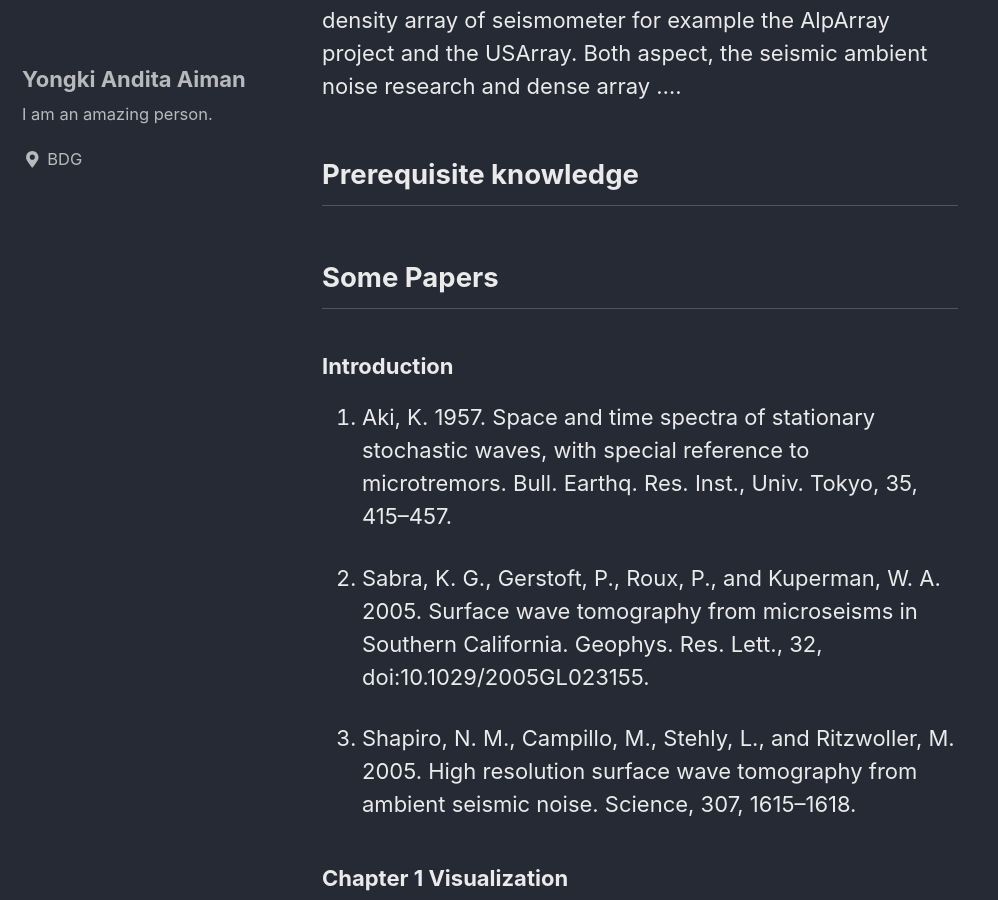
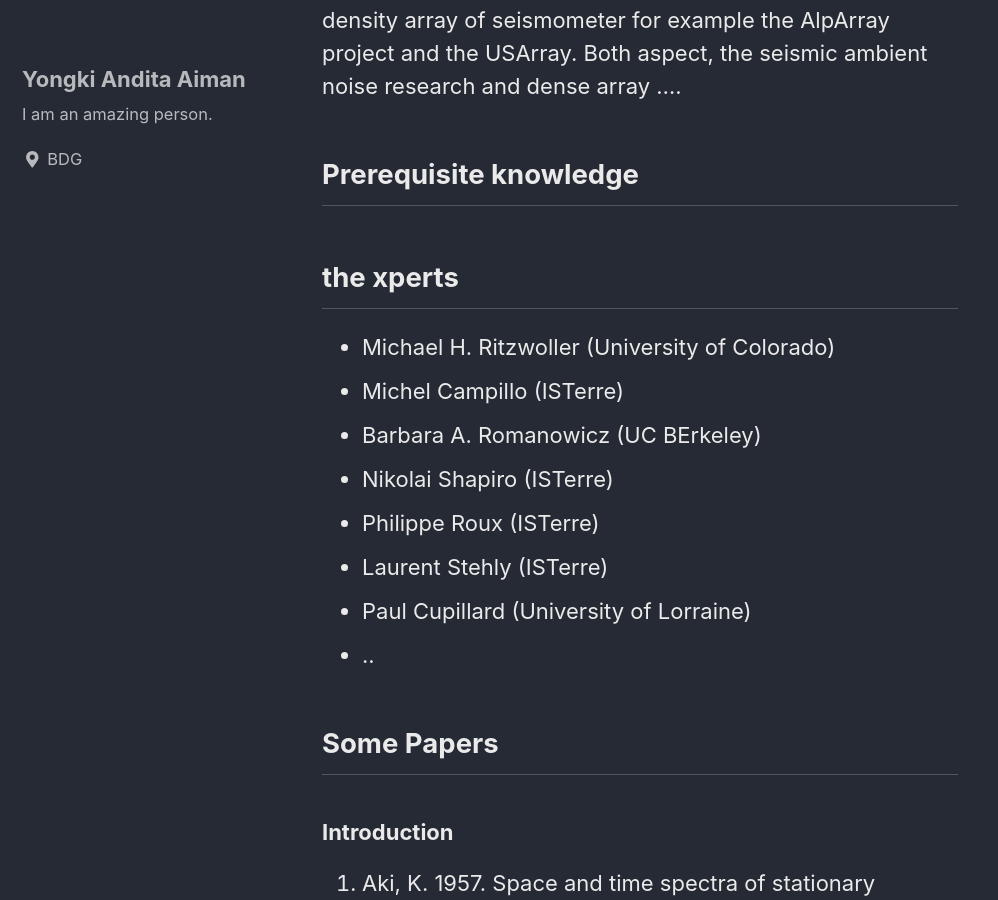
Before and after one commit to aimanyongki/blog, a Jekyll site: the page built from _posts/2020-04-07-Introduction-to-Ambient-Seismic-Noise.md, in a window 1280 px wide and 900 px high, scrolled down 413 px. Shown: the whole window, without its empty margins (0-998 px from the left). Built offline with Jekyll 4.4.1, drawn with Linux system fonts in a browser that asks for light colours; cached includes are drawn as plain includes; nearby versions of some CDN libraries.

Commit message:
Update 2020-04-07-Introduction-to-Ambient-Seismic-Noise.md

```diff
--- a/_posts/2020-04-07-Introduction-to-Ambient-Seismic-Noise.md
+++ b/_posts/2020-04-07-Introduction-to-Ambient-Seismic-Noise.md
@@ -7,9 +7,26 @@ array of seismometer for example the AlpArray project and the USArray. Both aspe
 
 ## Prerequisite knowledge
 
+<b>
+<b>
+<b>
+<b>
+
+## the xperts
+- Michael H. Ritzwoller (University of Colorado)
+- Michel Campillo (ISTerre)
+- Barbara A. Romanowicz (UC BErkeley)
+- Nikolai Shapiro (ISTerre)
+- Philippe Roux (ISTerre)
+- Laurent Stehly (ISTerre)
+- Paul Cupillard (University of Lorraine)
+- ..
 
 
-
+<b>
+<b>
+<b>
+<b>
 
 ## Some Papers
 ### Introduction
```
